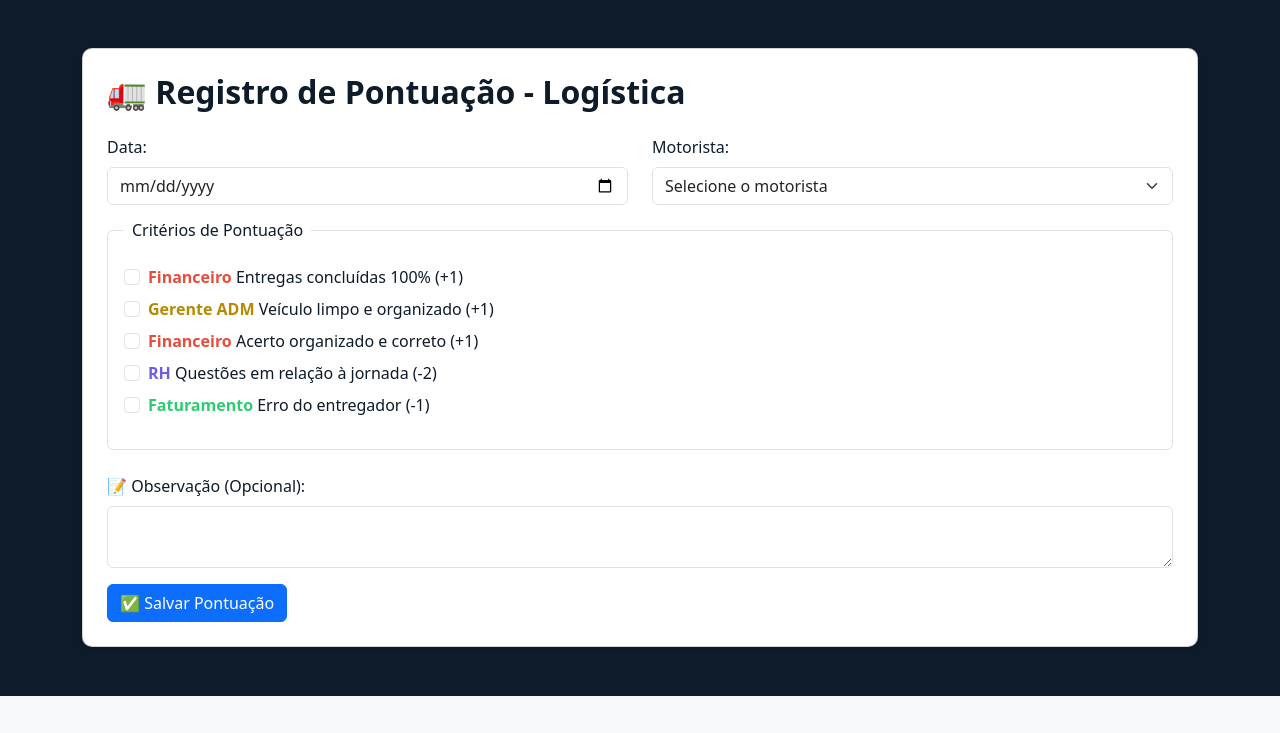
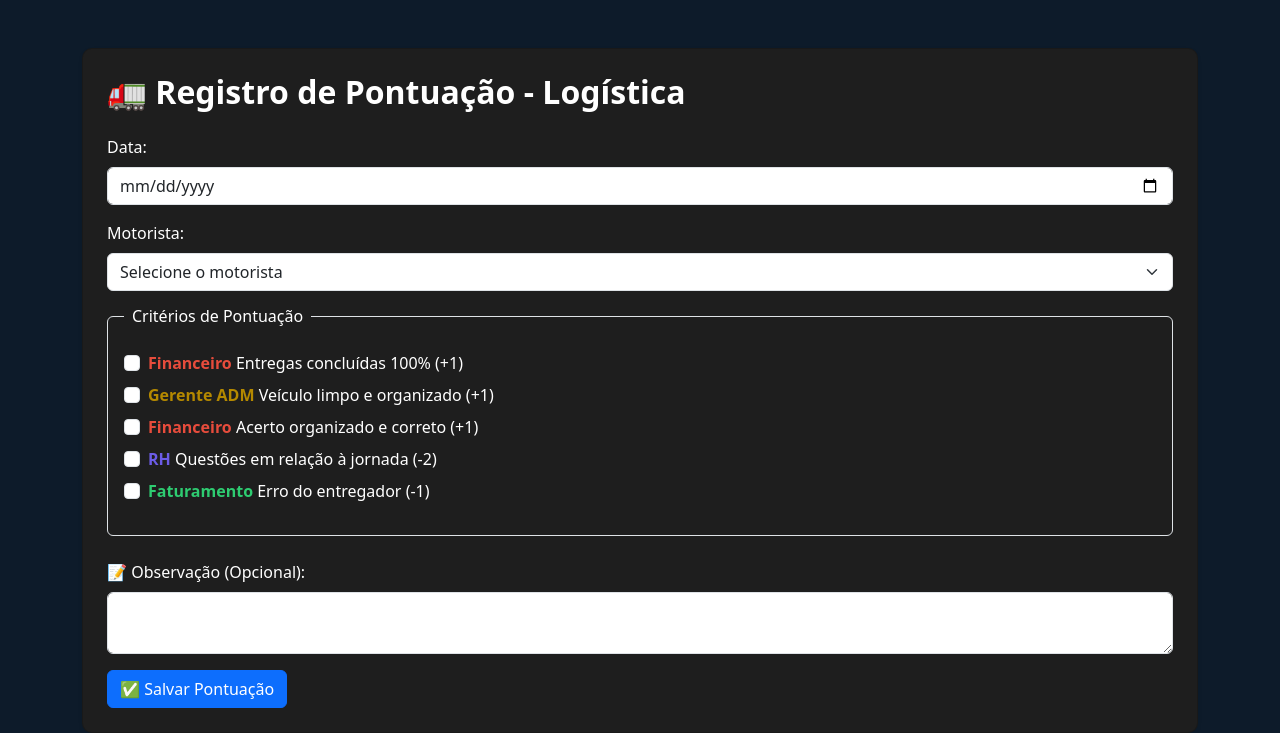
Before and after one commit to Luangscruznfe/pontuacao-confie, a Flask app: page /logistica in a window 1280 px wide. Shown: the part 104-837 px from the top of the page. Before the commit the page ends 800 px from the top, so only its background shows below. Run offline with Flask 3, Linux system fonts and the light colour scheme; some libraries are stand-ins or nearby versions.

Commit message:
reparo loja

```diff
--- a/templates/base.html
+++ b/templates/base.html
@@ -13,8 +13,9 @@
       color: white;
     }
     .card {
-      background-color: white;
-      color: #0d1b2a;
+  background-color: #1e1e1e; /* fundo escuro */
+  color: white;
+
       border-radius: 10px;
       box-shadow: 0 4px 8px rgba(0,0,0,0.2);
     }
--- a/templates/logistica.html
+++ b/templates/logistica.html
@@ -7,12 +7,12 @@
   <h2 class="mb-4 fw-bold">🚛 Registro de Pontuação - Logística</h2>
 
   <form method="POST">
-    <div class="row mb-3">
-      <div class="col-md-6">
+   <div class="mb-3">
   <label for="data" class="form-label">Data:</label>
   <input type="date" class="form-control" name="data" id="data" required>
 </div>
-      <div class="col-md-6">
+
+<div class="mb-3">
   <label for="motorista" class="form-label">Motorista:</label>
   <select class="form-select" name="motorista" id="motorista" required>
     <option value="">Selecione o motorista</option>
@@ -25,7 +25,7 @@
     <option>Equipe</option>
   </select>
 </div>
-    </div>
+
 
     <fieldset class="border p-3 rounded mb-4">
   <legend class="float-none w-auto px-2 h6">Critérios de Pontuação</legend>
```
Lines whose indentation alone changed are shown as unchanged.
